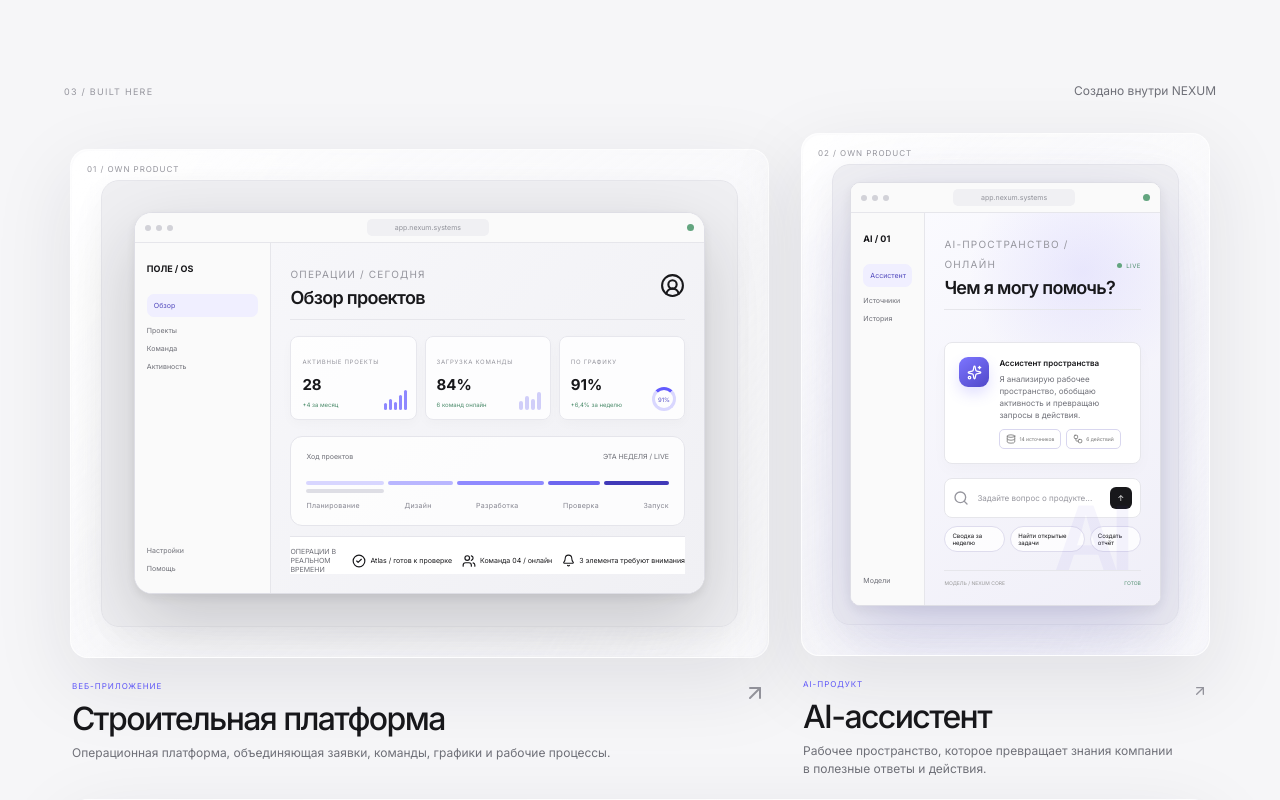
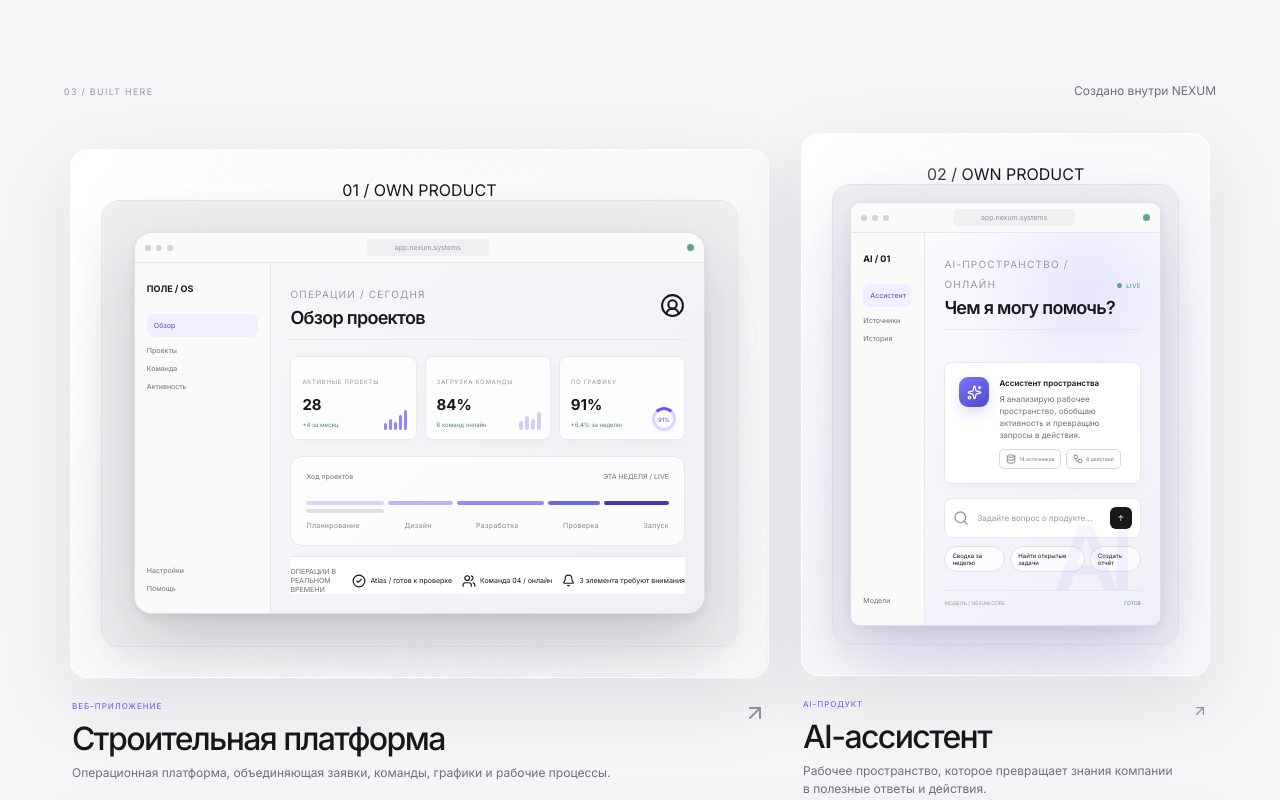
Before and after one commit to borzenkoofficial-lab/Nexum_Digital_Agency, a React (Vite) app: page / in a window 1280 px wide. Shown: the part 4080-4880 px from the top of the page. Built offline with nearby package versions, Linux system fonts and the light colour scheme.

Commit message:
feat: elevate built here into product showcase

```diff
--- a/src/components/DigitalCloud.tsx
+++ b/src/components/DigitalCloud.tsx
@@ -76,7 +76,7 @@ export default function DigitalCloud({language}:{language:Language}){
 
   <section className="cloud-work" id="work">
    <div className="cloud-section-head"><span>03 / BUILT HERE</span><p>{ru?'Создано внутри NEXUM':'Built inside NEXUM'}</p></div>
-   <div className="cloud-work-grid">{own.map((w,i)=><button type="button" className="cloud-project" key={w.id} onClick={()=>setSelectedProject(w)}><div className="cloud-project-visual"><ProductMockup kind={w.kind} large language={language}/><span>{String(i+1).padStart(2,'0')} / OWN PRODUCT</span></div><div className="cloud-project-meta"><div><small>{ru?w.ruCategory:w.category}</small><h3>{ru?w.ruTitle:w.title}</h3><p>{ru?w.ruDescription:w.description}</p></div><ArrowUpRight/></div></button>)}</div>
+   <div className="cloud-work-grid cloud-project-grid">{own.map((w,i)=><button type="button" className={`cloud-project cloud-project-${i+1}`} key={w.id} onClick={()=>setSelectedProject(w)}><div className="cloud-project-visual"><div className="project-glass-index">{String(i+1).padStart(2,'0')} / OWN PRODUCT</div><ProductMockup kind={w.kind} large language={language}/><div className="project-glass-reflection"/></div><div className="cloud-project-meta"><div><small>{ru?w.ruCategory:w.category}</small><h3>{ru?w.ruTitle:w.title}</h3><p>{ru?w.ruDescription:w.description}</p></div><ArrowUpRight/></div></button>)}</div>
   </section>
 
   <section className="cloud-library" id="library">
```
